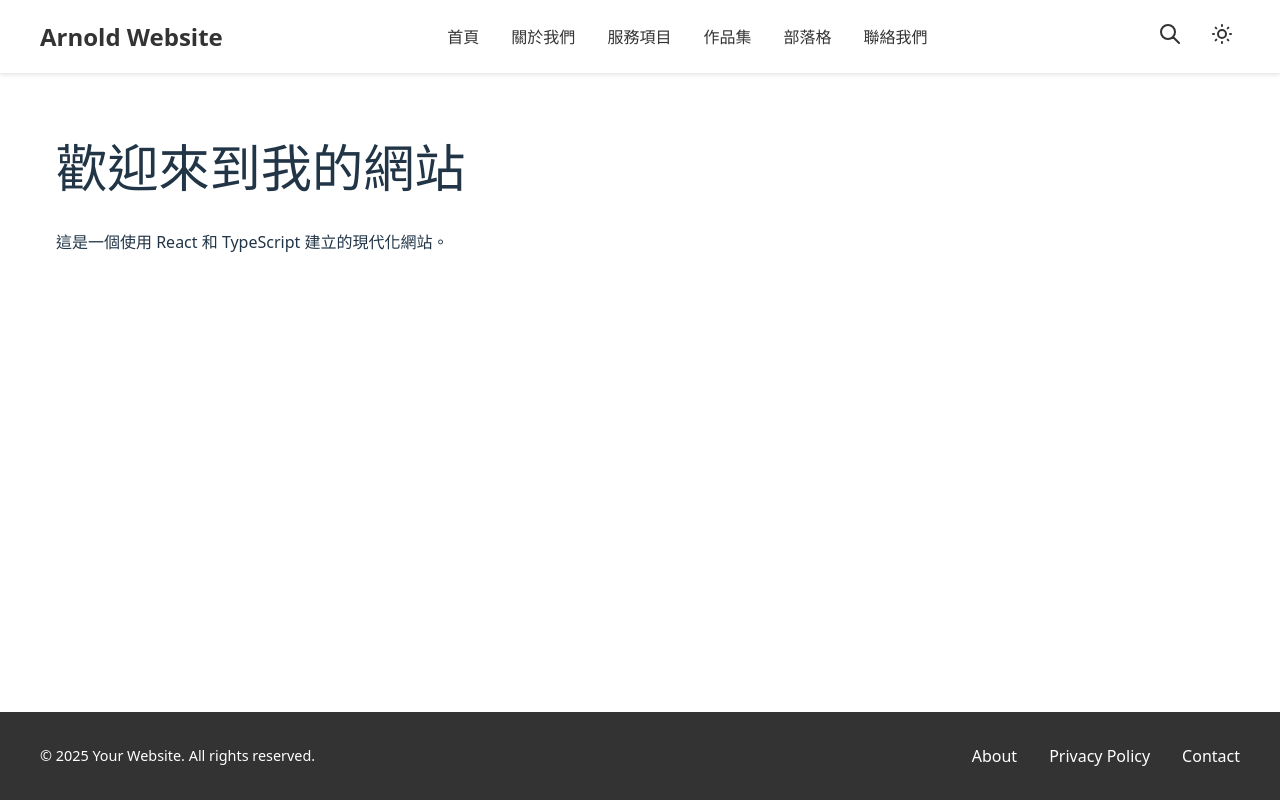
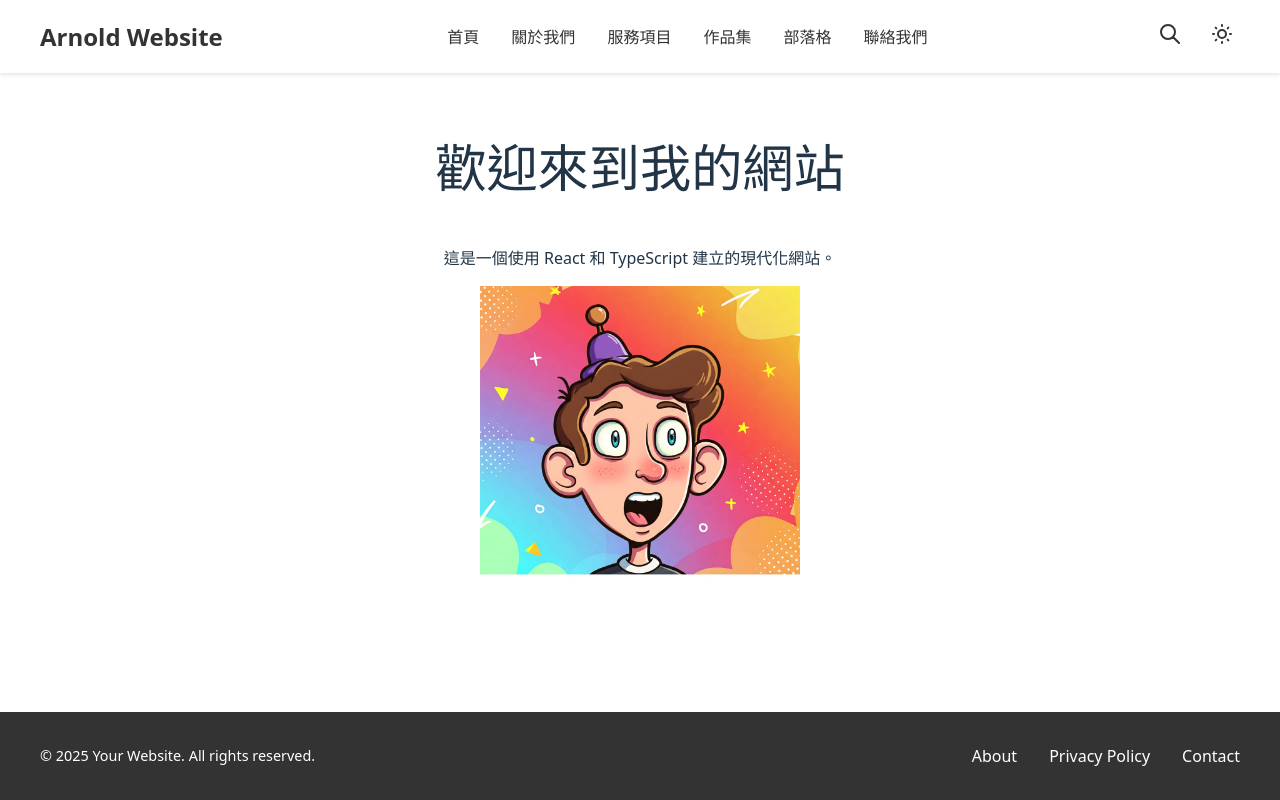
Before and after one commit to ArnoldChiou/arnold_website, a React (Vite) app: page / in a window 1280 px wide. Built offline with nearby package versions, Linux system fonts and the light colour scheme.

Commit message:
Add lazy loading for routes and implement lazy image loading on the home page

```diff
--- a/src/App.tsx
+++ b/src/App.tsx
@@ -1,14 +1,16 @@
 import { BrowserRouter as Router, Routes, Route } from 'react-router-dom';
 import Header from './components/Header';
 import Footer from './components/Footer';
-import Home from './pages/Home';
-import About from './pages/About';
-import Services from './pages/Services';
-import Portfolio from './pages/Portfolio';
-import Blog from './pages/Blog';
-import Contact from './pages/Contact';
-import Privacy from './pages/Privacy';
+import React, { Suspense, lazy } from 'react';
 import './styles/global.css';
+
+const Home = lazy(() => import('./pages/Home'));
+const About = lazy(() => import('./pages/About'));
+const Services = lazy(() => import('./pages/Services'));
+const Portfolio = lazy(() => import('./pages/Portfolio'));
+const Blog = lazy(() => import('./pages/Blog'));
+const Contact = lazy(() => import('./pages/Contact'));
+const Privacy = lazy(() => import('./pages/Privacy'));
 
 function App() {
   return (
@@ -17,6 +19,7 @@ function App() {
         <Header siteTitle="Arnold Website" />
 
         <main className="main-content">
+          <Suspense fallback={<div>Loading...</div>}>
             <Routes>
               <Route path="/" element={<Home />} />
               <Route path="/about" element={<About />} />
@@ -26,6 +29,7 @@ function App() {
               <Route path="/contact" element={<Contact />} />
               <Route path="/privacy" element={<Privacy />} />
             </Routes>
+          </Suspense>
         </main>
 
         <Footer />
--- a/src/pages/Home.tsx
+++ b/src/pages/Home.tsx
@@ -1,16 +1,52 @@
-import React from 'react';
-// import { Helmet } from 'react-helmet-async';
+import React, { useRef, useEffect, useState } from 'react';
+import '../styles/pages/home.css';
+
+const LazyImage: React.FC<React.ImgHTMLAttributes<HTMLImageElement>> = ({ src, alt, ...rest }) => {
+  const imgRef = useRef<HTMLImageElement | null>(null);
+  const [isVisible, setIsVisible] = useState(false);
+
+  useEffect(() => {
+    const img = imgRef.current;
+    if (!img) return;
+
+    if ('IntersectionObserver' in window) {
+      const observer = new window.IntersectionObserver(
+        (entries) => {
+          entries.forEach(entry => {
+            if (entry.isIntersecting) {
+              setIsVisible(true);
+              observer.disconnect();
+            }
+          });
+        },
+        { threshold: 0.1 }
+      );
+      observer.observe(img);
+      return () => observer.disconnect();
+    } else {
+      setIsVisible(true);
+    }
+  }, []);
+
+  return (
+    <img
+      ref={imgRef}
+      src={isVisible ? src : undefined}
+      alt={alt}
+      className="full-page-image"
+      {...rest}
+    />
+  );
+};
 
 const Home: React.FC = () => {
   return (
     <>
       <title>Arnold's Portfolio | 首頁</title>
-      {/* <Helmet>
-        <title>Arnold's Portfolio | 首頁</title>
-      </Helmet> */}
       <div className="home-page">
         <h1>歡迎來到我的網站</h1>
         <p>這是一個使用 React 和 TypeScript 建立的現代化網站。</p>
+        <LazyImage src="/public/Gemini_Generated_Image_5cv2w85cv2w85cv2.jpg" alt="描述圖片" loading="lazy" />
       </div>
     </>
   );
--- /dev/null
+++ b/src/styles/pages/home.css
@@ -0,0 +1,28 @@
+html, body {
+  height: 100vh;
+  margin: 0;
+  padding: 0;
+  overflow: auto;
+}
+
+.home-page {
+  width: auto;
+  height: auto;
+  margin: 0;
+  padding: 0;
+  display: flex;
+  flex-direction: column;
+  align-items: center;
+  justify-content: flex-start;
+  /* 讓內容從上方開始排列 */
+}
+
+.full-page-image {
+  width: auto;
+  height: 40vh;
+  max-height: 100vh;
+  object-fit: contain;
+  display: block;
+  margin: 0;
+  padding: 0;
+}
```
Also changed, not shown: public/Gemini_Generated_Image_5cv2w85cv2w85cv2.jpg (added). Lines whose indentation alone changed are shown as unchanged.
